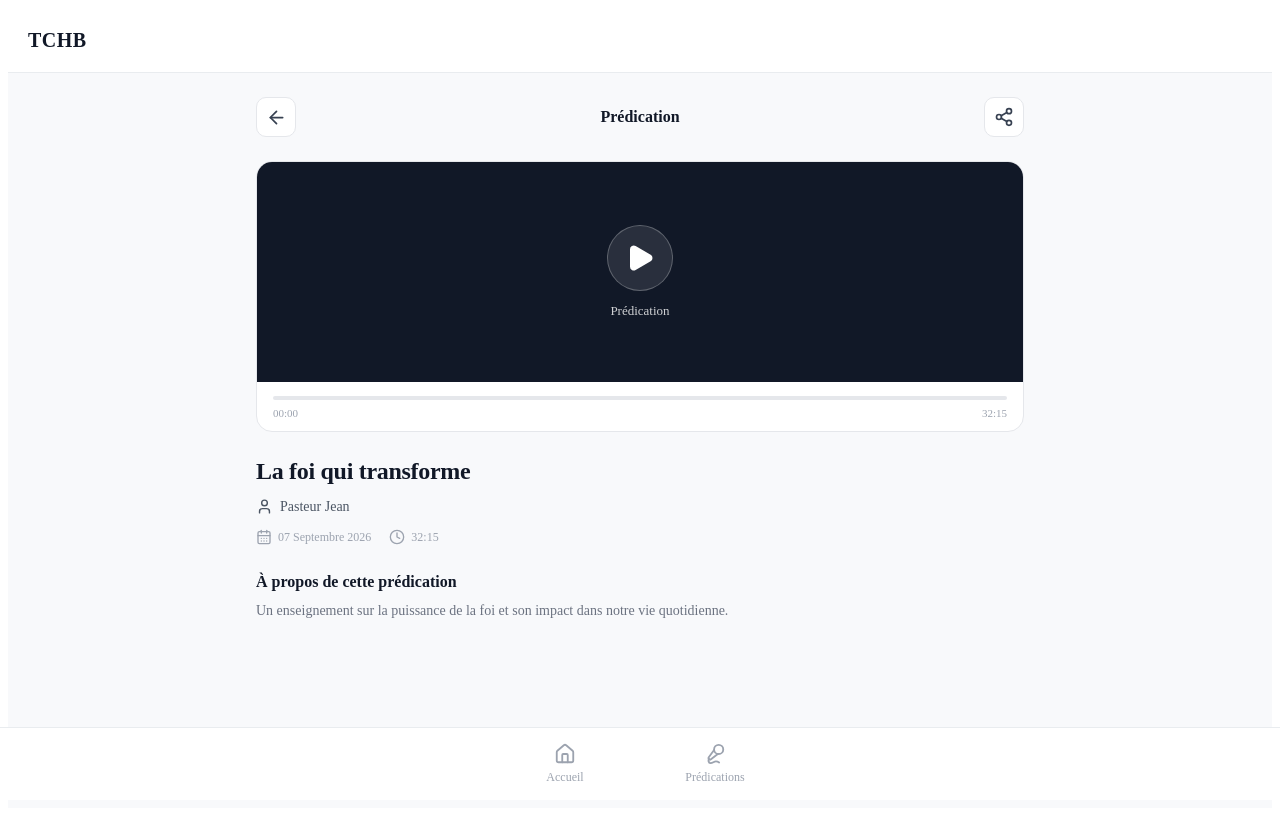
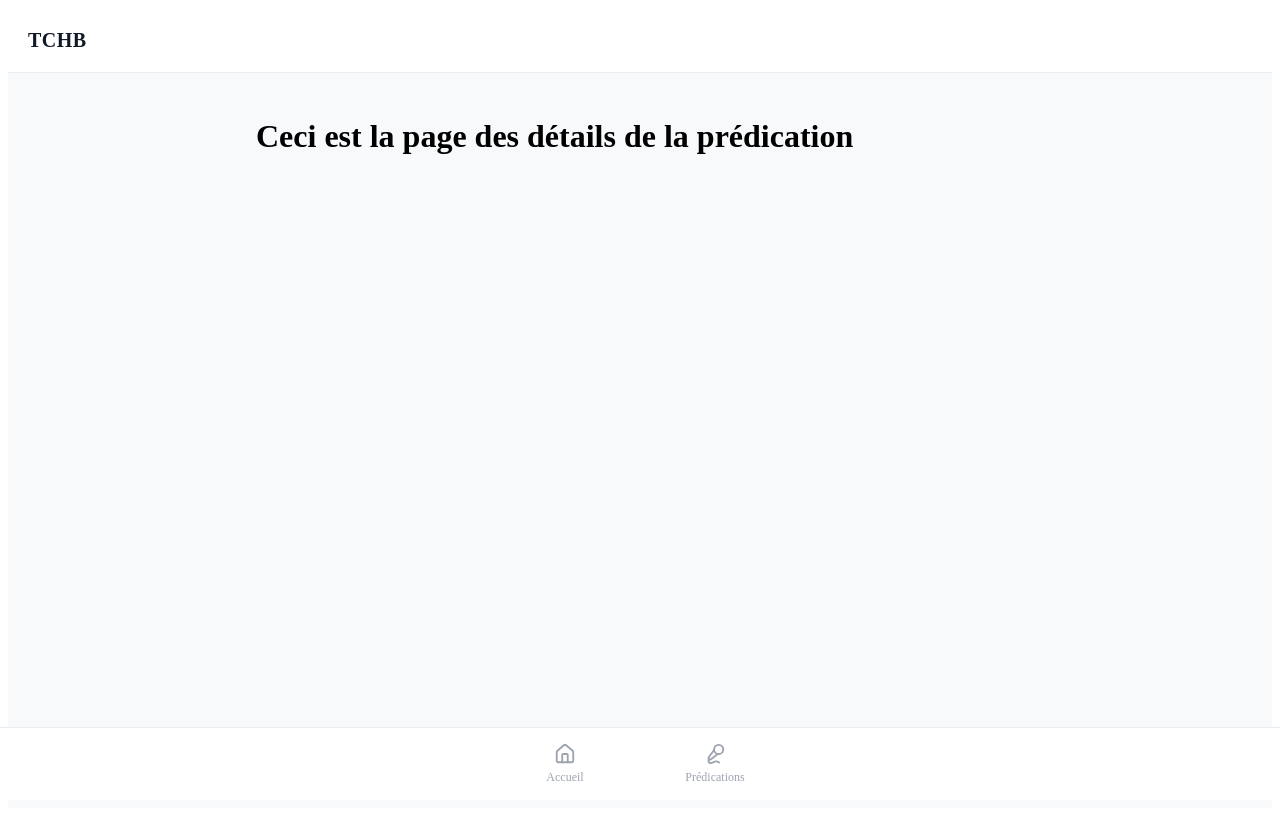
Before and after one commit to orman-NEVILLE/tchbMobile, a Vue app: page /predications/1 in a window 1280 px wide. Built offline with nearby package versions, Linux system fonts and the light colour scheme.

Commit message:
Création des interfaces Home et preaching

```diff
--- a/src/components/preachingCard.vue
+++ b/src/components/preachingCard.vue
@@ -1,28 +1,21 @@
-<script setup>
-import { Play, Clock } from 'lucide-vue-next'
-
-defineProps({
-  preaching: {
-    type: Object,
-    required: true,
-  },
-})
-</script>
-
 <template>
   <RouterLink
     :to="`/predications/${preaching.id}`"
     class="preaching-card"
   >
+
     <!-- Zone de lecture -->
     <div class="thumbnail">
-      <div class="play-button">
+      <button
+        class="play-button"
+        aria-label="Lire la prédication"
+      >
         <Play
           :size="20"
           :stroke-width="2.5"
           fill="currentColor"
         />
-      </div>
+      </button>
     </div>
 
     <!-- Informations -->
@@ -52,143 +45,29 @@ defineProps({
       </div>
 
     </div>
+
   </RouterLink>
 </template>
-
-<style scoped>
+<style scoped >
 .preaching-card {
   display: flex;
   gap: 14px;
 
+  width: 100%;
+  box-sizing: border-box;
+
   padding: 12px;
 
-  color: inherit;
-  text-decoration: none;
-
   background: #ffffff;
-
   border: 1px solid #e9ecef;
   border-radius: 14px;
+
+  text-decoration: none;
+  color: inherit;
+  cursor: pointer;
 
   transition:
     transform 0.2s ease,
     box-shadow 0.2s ease;
 }
-
-.preaching-card:hover {
-  transform: translateY(-2px);
-
-  box-shadow: 0 6px 20px rgba(0, 0, 0, 0.06);
-}
-
-/* =========================
-   THUMBNAIL
-========================= */
-
-.thumbnail {
-  width: 92px;
-  height: 92px;
-
-  flex-shrink: 0;
-
-  display: flex;
-  align-items: center;
-  justify-content: center;
-
-  border-radius: 10px;
-
-  background: #eef1f5;
-}
-
-.play-button {
-  width: 42px;
-  height: 42px;
-
-  display: flex;
-  align-items: center;
-  justify-content: center;
-
-  border-radius: 50%;
-
-  background: #111827;
-  color: #ffffff;
-
-  transition: transform 0.2s ease;
-}
-
-.preaching-card:hover .play-button {
-  transform: scale(1.05);
-}
-
-/* =========================
-   CONTENT
-========================= */
-
-.content {
-  min-width: 0;
-  flex: 1;
-
-  display: flex;
-  flex-direction: column;
-  justify-content: center;
-}
-
-.title {
-  margin: 0;
-
-  color: #111827;
-
-  font-size: 15px;
-  font-weight: 650;
-  line-height: 1.4;
-
-  display: -webkit-box;
-  -webkit-line-clamp: 2;
-  -webkit-box-orient: vertical;
-  overflow: hidden;
-}
-
-.preacher {
-  margin: 6px 0 10px;
-
-  color: #6b7280;
-
-  font-size: 13px;
-}
-
-.metadata {
-  display: flex;
-  align-items: center;
-  gap: 6px;
-
-  color: #9ca3af;
-
-  font-size: 12px;
-}
-
-.separator {
-  color: #d1d5db;
-}
-
-.duration {
-  display: inline-flex;
-  align-items: center;
-  gap: 3px;
-}
-
-/* =========================
-   MOBILE
-========================= */
-
-@media (max-width: 380px) {
-  .thumbnail {
-    width: 78px;
-    height: 78px;
-  }
-
-  .play-button {
-    width: 38px;
-    height: 38px;
-  }
-}
 </style>
--- a/src/router/index.js
+++ b/src/router/index.js
@@ -2,7 +2,7 @@ import { createRouter, createWebHistory } from 'vue-router'
 
 import HomeView from '@/views/HomeView.vue'
 import PreachingsView from '@/views/PreachingsView.vue'
-import PreachingDetailsView from '@/views/PreachingDetailsView.vue'
+import PreachingDetailView from '@/views/PreachingDetailView.vue'
 
 const router = createRouter({
   history: createWebHistory(),
@@ -20,8 +20,8 @@ const router = createRouter({
     },
     {
       path: '/predications/:id',
-      name: 'preaching-details',
-      component: PreachingDetailsView,
+      name: 'preaching-detail',
+      component: PreachingDetailView,
     },
   ],
 })
--- /dev/null
+++ b/src/views/PreachingDetailView.vue
@@ -0,0 +1,5 @@
+<template>
+  <div>
+    <h1>Ceci est la page des détails de la prédication</h1>
+  </div>
+</template>
--- a/src/views/PreachingDetailsView.vue
+++ /dev/null
@@ -1,467 +0,0 @@
-<script setup>
-import {
-  ArrowLeft,
-  Play,
-  CalendarDays,
-  Clock,
-  User,
-  Share2,
-} from 'lucide-vue-next'
-
-import { computed } from 'vue'
-import { useRoute, useRouter } from 'vue-router'
-
-const route = useRoute()
-const router = useRouter()
-
-const preachings = [
-  {
-    id: 1,
-    title: 'La foi qui transforme',
-    preacher: 'Pasteur Jean',
-    date: '07 Septembre 2026',
-    duration: '32:15',
-    description:
-      'Un enseignement sur la puissance de la foi et son impact dans notre vie quotidienne.',
-  },
-  {
-    id: 2,
-    title: 'Le chemin de la foi',
-    preacher: 'Pasteur David',
-    date: '05 Septembre 2026',
-    duration: '41:20',
-    description:
-      'Découvrez les étapes essentielles pour avancer avec confiance dans le chemin de la foi.',
-  },
-  {
-    id: 3,
-    title: 'Marcher dans la lumière',
-    preacher: 'Pasteur Jean',
-    date: '01 Septembre 2026',
-    duration: '36:42',
-    description:
-      'Un message qui nous encourage à vivre chaque jour dans la lumière et la vérité.',
-  },
-  {
-    id: 4,
-    title: 'Une foi persévérante',
-    preacher: 'Pasteur David',
-    date: '28 Août 2026',
-    duration: '29:18',
-    description:
-      'Apprenons à garder une foi solide même lorsque les circonstances deviennent difficiles.',
-  },
-  {
-    id: 5,
-    title: 'La puissance de la Parole',
-    preacher: 'Pasteur Michel',
-    date: '24 Août 2026',
-    duration: '44:07',
-    description:
-      'Une réflexion sur la place de la Parole dans la vie du croyant.',
-  },
-]
-
-const preaching = computed(() => {
-  return preachings.find(
-    item => item.id === Number(route.params.id)
-  )
-})
-
-function goBack() {
-  router.back()
-}
-
-function sharePreaching() {
-  // Fonctionnalité à connecter plus tard
-  console.log('Partager la prédication')
-}
-</script>
-
-<template>
-  <div
-    v-if="preaching"
-    class="detail-page"
-  >
-
-    <!-- Retour -->
-    <div class="top-bar">
-
-      <button
-        class="back-button"
-        type="button"
-        aria-label="Retour"
-        @click="goBack"
-      >
-        <ArrowLeft :size="21" />
-      </button>
-
-      <h1>Prédication</h1>
-
-      <button
-        class="share-button"
-        type="button"
-        aria-label="Partager"
-        @click="sharePreaching"
-      >
-        <Share2 :size="20" />
-      </button>
-
-    </div>
-
-    <!-- Lecteur -->
-    <section class="player">
-
-      <div class="player-background">
-        <div class="player-content">
-
-          <div class="player-icon">
-            <Play
-              :size="30"
-              fill="currentColor"
-            />
-          </div>
-
-          <span class="player-label">
-            Prédication
-          </span>
-
-        </div>
-      </div>
-
-      <div class="player-controls">
-
-        <div class="progress">
-          <div class="progress-bar"></div>
-        </div>
-
-        <div class="player-time">
-          <span>00:00</span>
-          <span>{{ preaching.duration }}</span>
-        </div>
-
-      </div>
-
-    </section>
-
-    <!-- Informations -->
-    <section class="preaching-info">
-
-      <h2>
-        {{ preaching.title }}
-      </h2>
-
-      <div class="preacher">
-        <User :size="17" />
-        <span>{{ preaching.preacher }}</span>
-      </div>
-
-      <div class="metadata">
-
-        <div class="metadata-item">
-          <CalendarDays :size="16" />
-          <span>{{ preaching.date }}</span>
-        </div>
-
-        <div class="metadata-item">
-          <Clock :size="16" />
-          <span>{{ preaching.duration }}</span>
-        </div>
-
-      </div>
-
-    </section>
-
-    <!-- Description -->
-    <section class="description-section">
-
-      <h3>À propos de cette prédication</h3>
-
-      <p>
-        {{ preaching.description }}
-      </p>
-
-    </section>
-
-  </div>
-
-  <!-- Prédication introuvable -->
-  <div
-    v-else
-    class="not-found"
-  >
-    <h2>Prédication introuvable</h2>
-
-    <button
-      type="button"
-      @click="router.push('/predications')"
-    >
-      Retour aux prédications
-    </button>
-  </div>
-</template>
-
-<style scoped>
-.detail-page {
-  display: flex;
-  flex-direction: column;
-  gap: 24px;
-}
-
-/* =========================
-   TOP BAR
-========================= */
-
-.top-bar {
-  display: grid;
-  grid-template-columns: 40px 1fr 40px;
-  align-items: center;
-  gap: 10px;
-}
-
-.top-bar h1 {
-  margin: 0;
-
-  text-align: center;
-
-  color: #111827;
-
-  font-size: 16px;
-  font-weight: 650;
-}
-
-.back-button,
-.share-button {
-  width: 40px;
-  height: 40px;
-
-  display: flex;
-  align-items: center;
-  justify-content: center;
-
-  border: 1px solid #e5e7eb;
-  border-radius: 10px;
-
-  background: #ffffff;
-  color: #374151;
-
-  cursor: pointer;
-
-  transition:
-    background 0.2s ease,
-    transform 0.2s ease;
-}
-
-.back-button:hover,
-.share-button:hover {
-  background: #f3f4f6;
-}
-
-.back-button:active,
-.share-button:active {
-  transform: scale(0.96);
-}
-
-/* =========================
-   PLAYER
-========================= */
-
-.player {
-  overflow: hidden;
-
-  background: #ffffff;
-
-  border: 1px solid #e5e7eb;
-  border-radius: 16px;
-}
-
-.player-background {
-  height: 220px;
-
-  display: flex;
-  align-items: center;
-  justify-content: center;
-
-  background: #111827;
-}
-
-.player-content {
-  display: flex;
-  flex-direction: column;
-  align-items: center;
-  gap: 12px;
-
-  color: #ffffff;
-}
-
-.player-icon {
-  width: 64px;
-  height: 64px;
-
-  display: flex;
-  align-items: center;
-  justify-content: center;
-
-  border: 1px solid rgba(255, 255, 255, 0.25);
-  border-radius: 50%;
-
-  background: rgba(255, 255, 255, 0.1);
-}
-
-.player-label {
-  font-size: 13px;
-  font-weight: 500;
-
-  opacity: 0.8;
-}
-
-.player-controls {
-  padding: 14px 16px 12px;
-}
-
-.progress {
-  width: 100%;
-  height: 4px;
-
-  overflow: hidden;
-
-  border-radius: 10px;
-
-  background: #e5e7eb;
-}
-
-.progress-bar {
-  width: 0%;
-  height: 100%;
-
-  background: #111827;
-}
-
-.player-time {
-  display: flex;
-  justify-content: space-between;
-
-  margin-top: 7px;
-
-  color: #9ca3af;
-
-  font-size: 11px;
-}
-
-/* =========================
-   INFORMATIONS
-========================= */
-
-.preaching-info h2 {
-  margin: 0;
-
-  color: #111827;
-
-  font-size: 24px;
-  font-weight: 750;
-  line-height: 1.25;
-  letter-spacing: -0.3px;
-}
-
-.preacher {
-  display: flex;
-  align-items: center;
-  gap: 7px;
-
-  margin-top: 12px;
-
-  color: #4b5563;
-
-  font-size: 14px;
-  font-weight: 500;
-}
-
-.metadata {
-  display: flex;
-  flex-wrap: wrap;
-  gap: 18px;
-
-  margin-top: 14px;
-}
-
-.metadata-item {
-  display: flex;
-  align-items: center;
-  gap: 6px;
-
-  color: #9ca3af;
-
-  font-size: 12px;
-}
-
-/* =========================
-   DESCRIPTION
-========================= */
-
-.description-section {
-  padding-top: 4px;
-}
-
-.description-section h3 {
-  margin: 0 0 8px;
-
-  color: #111827;
-
-  font-size: 16px;
-  font-weight: 700;
-}
-
-.description-section p {
-  margin: 0;
-
-  color: #6b7280;
-
-  font-size: 14px;
-  line-height: 1.7;
-}
-
-/* =========================
-   NOT FOUND
-========================= */
-
-.not-found {
-  min-height: 300px;
-
-  display: flex;
-  flex-direction: column;
-  align-items: center;
-  justify-content: center;
-
-  text-align: center;
-}
-
-.not-found h2 {
-  color: #111827;
-}
-
-.not-found button {
-  padding: 10px 16px;
-
-  border: none;
-  border-radius: 10px;
-
-  background: #111827;
-  color: #ffffff;
-
-  cursor: pointer;
-}
-
-/* =========================
-   MOBILE
-========================= */
-
-@media (max-width: 480px) {
-  .player-background {
-    height: 190px;
-  }
-
-  .preaching-info h2 {
-    font-size: 22px;
-  }
-}
-</style>
```
